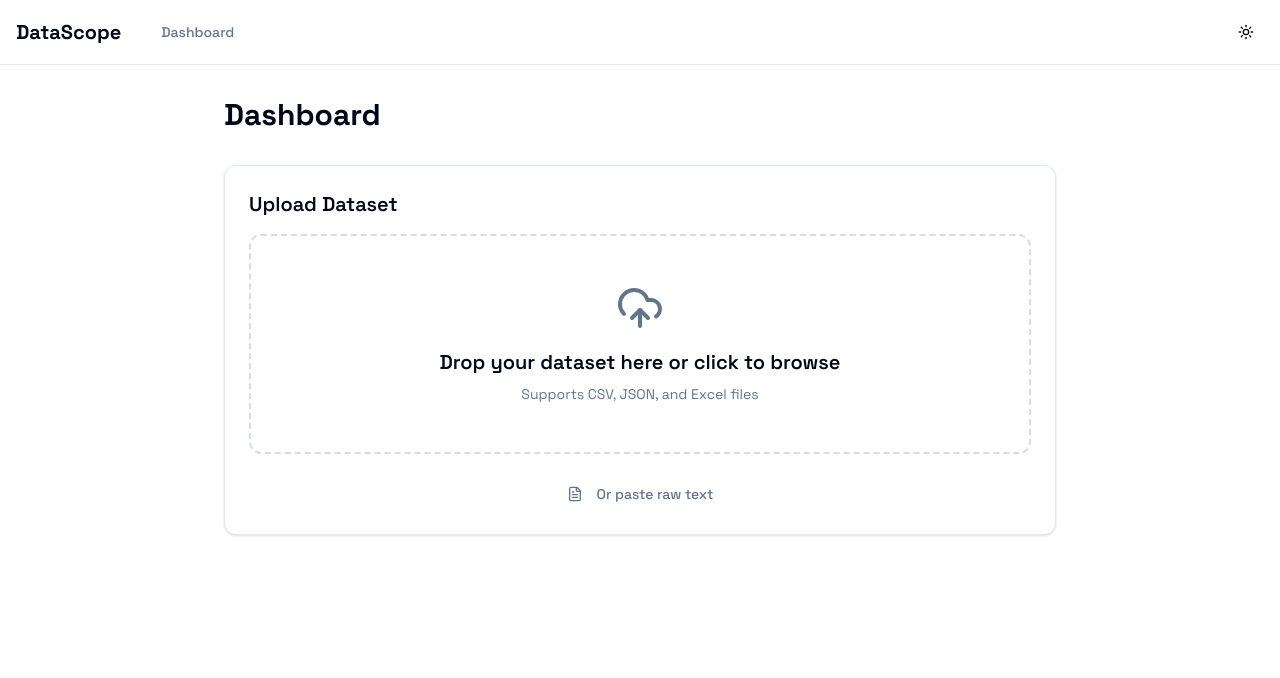
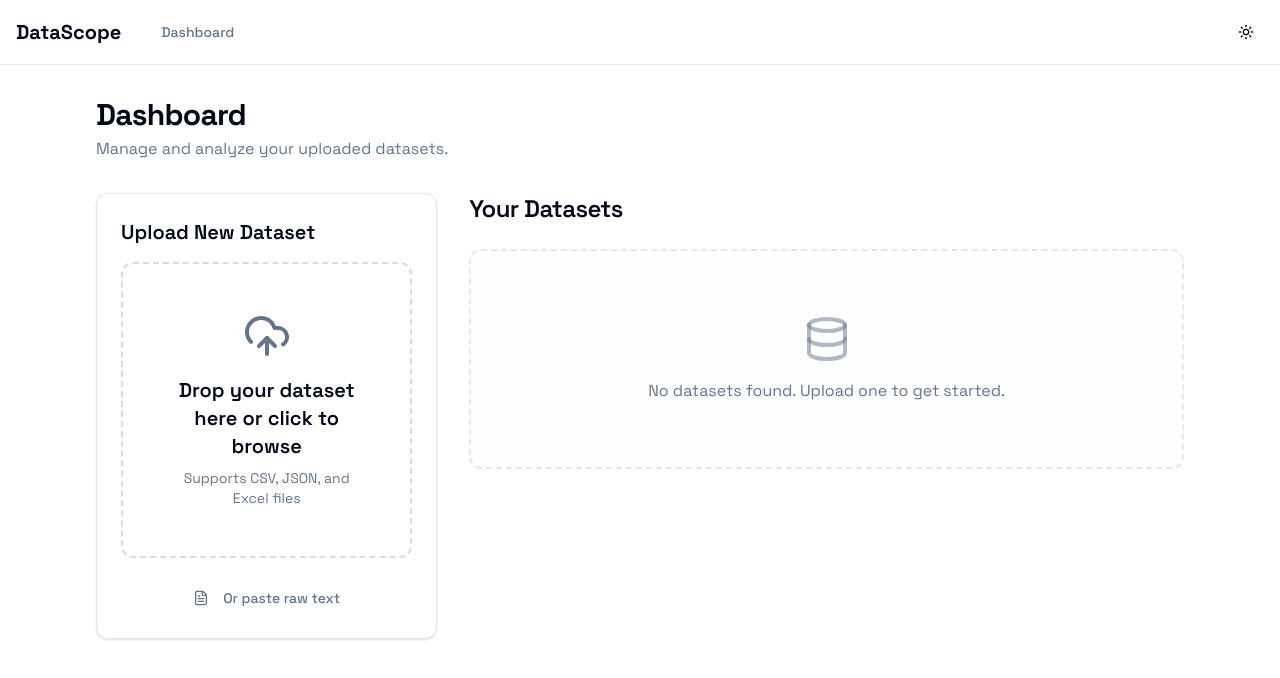
Before and after one commit to binay-das/data-visualizer, a React (Vite) app: page /dashboard in a window 1280 px wide. Shown: the top 678 px of the page. Built offline with nearby package versions, Linux system fonts and the light colour scheme.

Commit message:
render dataset list on dashboard with metadata details

```diff
--- a/src/pages/Dashboard.tsx
+++ b/src/pages/Dashboard.tsx
@@ -3,13 +3,14 @@ import { useNavigate } from "react-router-dom";
 import { useDatasets } from "@/hooks/useDatasets";
 import { DropZone } from "@/components/file-upload/drop-zone";
 import { parseCSV, parseJSON, parseExcel, generateDataset } from "@/utils/fileParser";
+import { FileSpreadsheet, Clock, Database, Columns } from "lucide-react";
 
 export default function Dashboard() {
     const [isProcessing, setIsProcessing] = useState<boolean>(false);
     const [error, setError] = useState<string | null>(null);
 
     const navigate = useNavigate();
-    const { addDataset } = useDatasets();
+    const { datasets, addDataset } = useDatasets();
 
     const handleFileDrop = async (file: File) => {
         setIsProcessing(true);
@@ -47,17 +48,57 @@ export default function Dashboard() {
     };
 
     return (
-        <div className="container mx-auto p-8 max-w-4xl">
-            <h1 className="text-3xl font-bold mb-8">Dashboard</h1>
+        <div className="container mx-auto p-6 md:p-8 max-w-6xl space-y-8 min-h-[calc(100vh-64px)]">
+            <div className="flex flex-col md:flex-row justify-between items-start md:items-center gap-4">
+                <div>
+                    <h1 className="text-3xl font-bold tracking-tight">Dashboard</h1>
+                    <p className="text-muted-foreground mt-1">Manage and analyze your uploaded datasets.</p>
+                </div>
+            </div>
 
-            <div className="bg-card rounded-xl border shadow-sm p-6 mb-8">
-                <h2 className="text-xl font-semibold mb-4">Upload Dataset</h2>
-                {error && (
-                    <div className="bg-destructive/10 text-destructive p-3 rounded-md mb-4 text-sm">
-                        {error}
+            <div className="grid lg:grid-cols-3 gap-8">
+                <div className="lg:col-span-1 space-y-6">
+                    <div className="bg-card rounded-xl border shadow-sm p-6">
+                        <h2 className="text-xl font-semibold mb-4">Upload New Dataset</h2>
+                        {error && (
+                            <div className="bg-destructive/10 text-destructive p-3 rounded-md mb-4 text-sm">
+                                {error}
+                            </div>
+                        )}
+                        <DropZone onFileDrop={handleFileDrop} isProcessing={isProcessing} />
                     </div>
-                )}
-                <DropZone onFileDrop={handleFileDrop} isProcessing={isProcessing} />
+                </div>
+
+                <div className="lg:col-span-2 space-y-6">
+                    <h2 className="text-2xl font-semibold tracking-tight">Your Datasets</h2>
+                    {datasets.length === 0 ? (
+                        <div className="text-center py-16 border-2 border-dashed rounded-xl text-muted-foreground bg-muted/10">
+                            <Database className="mx-auto h-12 w-12 text-muted-foreground/50 mb-4" />
+                            <p>No datasets found. Upload one to get started.</p>
+                        </div>
+                    ) : (
+                        <div className="grid gap-4">
+                            {datasets.map(dataset => (
+                                <div key={dataset.id} className="bg-card border rounded-xl p-5 shadow-sm transition-shadow hover:shadow-md flex flex-col sm:flex-row gap-4 justify-between items-start sm:items-center">
+                                    <div className="space-y-1">
+                                        <div className="flex items-center gap-2">
+                                            <FileSpreadsheet className="h-5 w-5 text-primary" />
+                                            <h3 className="font-semibold text-lg max-w-[200px] sm:max-w-[300px] truncate" title={dataset.name}>{dataset.name}</h3>
+                                            <span className="text-xs px-2 py-0.5 rounded-full bg-secondary text-secondary-foreground font-medium uppercase tracking-wider">
+                                                {dataset.fileType}
+                                            </span>
+                                        </div>
+                                        <div className="flex flex-wrap text-sm text-muted-foreground gap-4 mt-2">
+                                            <span className="flex items-center gap-1"><Database className="h-3 w-3" /> {dataset.summary.rowCount.toLocaleString()} rows</span>
+                                            <span className="flex items-center gap-1"><Columns className="h-3 w-3" /> {dataset.summary.columnCount} columns</span>
+                                            <span className="flex items-center gap-1"><Clock className="h-3 w-3" /> {new Date(dataset.uploadedAt).toLocaleDateString()}</span>
+                                        </div>
+                                    </div>
+                                </div>
+                            ))}
+                        </div>
+                    )}
+                </div>
             </div>
         </div>
     );
```
